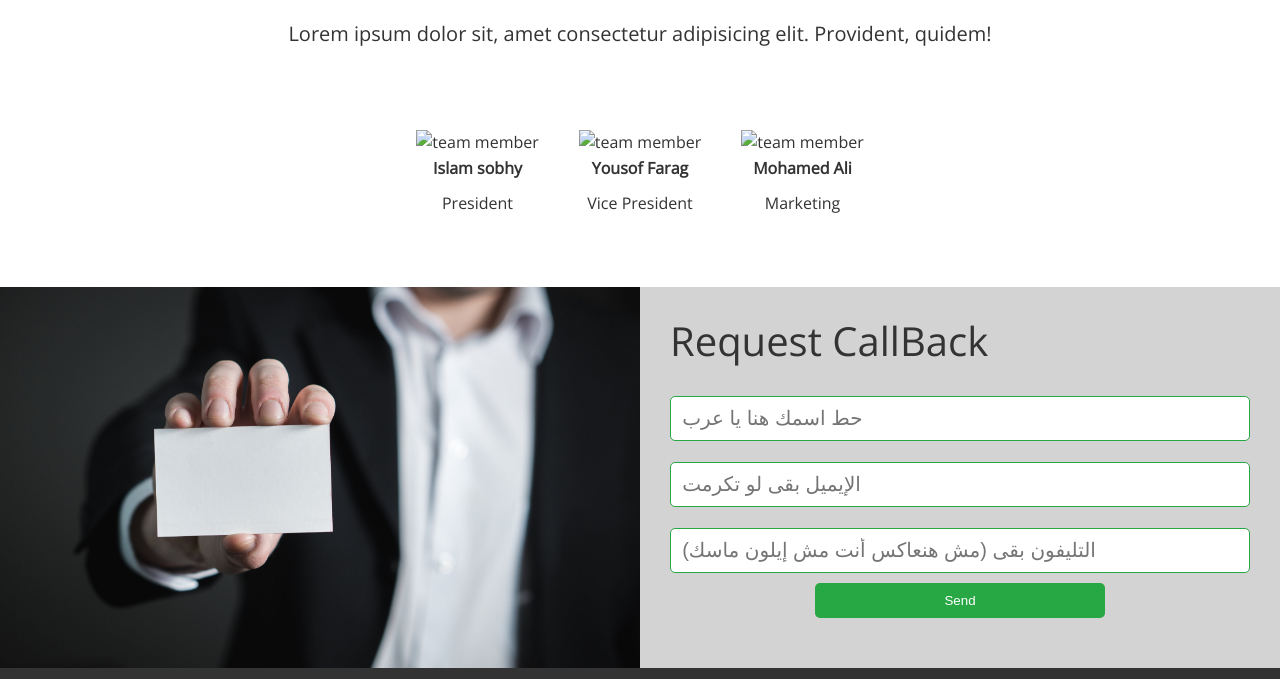
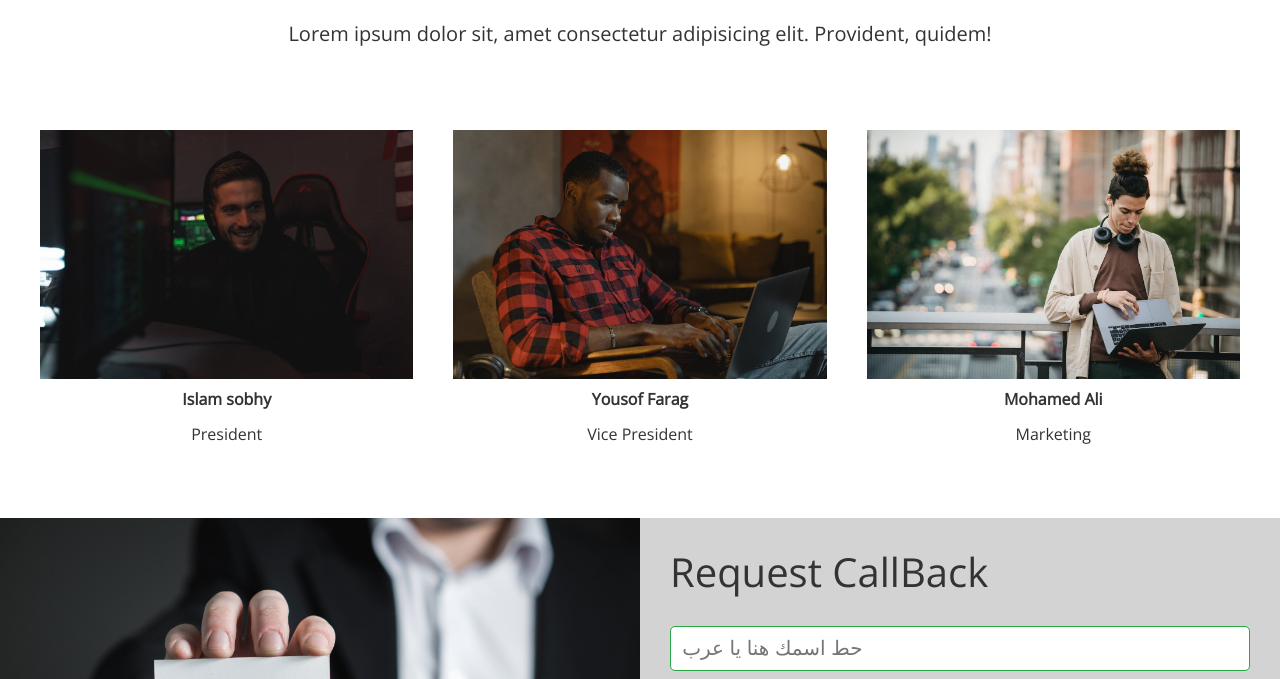
Before and after one commit to Sisco22-maker/EdgeLedger, a plain HTML site: page index.html in a window 1280 px wide. Shown: the part 2980-3659 px from the top of the page. Drawn offline with nearby package versions, Linux system fonts and the light colour scheme.

Commit message:
some fixes in team img

```diff
--- a/index.html
+++ b/index.html
@@ -143,17 +143,17 @@
             </header>
             <div class="flex-items">
                 <div class="team-members">
-                    <img src="../img/team/team-member-1.jpg" alt="team member">
+                    <img src="../img/team-member-1.jpg" alt="team member">
                     <h4>Islam sobhy</h4>
                     <p>President</p>
                 </div>
                 <div class="team-members">
-                    <img src="../img/team/team-member-2.jpg" alt="team member">
+                    <img src="../img/team-member-2.jpg" alt="team member">
                     <h4>Yousof Farag</h4>
                     <p>Vice President</p>
                 </div>
                 <div class="team-members">
-                    <img src="../img/team/team-member-3.jpg" alt="team member">
+                    <img src="../img/team-member-3.jpg" alt="team member">
                     <h4>Mohamed Ali</h4>
                     <p>Marketing</p>
                 </div>
```
